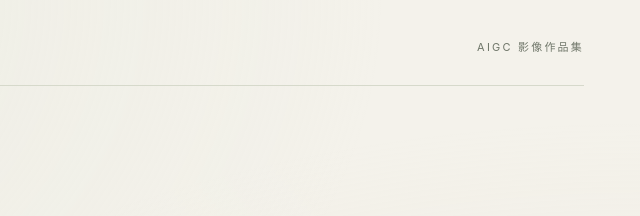
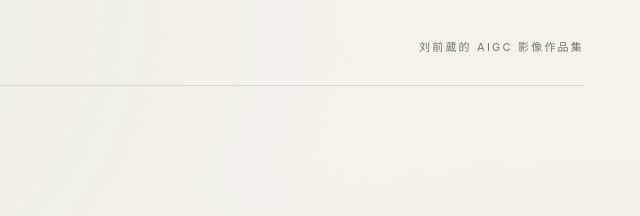
Before and after one commit to 579lvv/again-films, a plain HTML site: page index.html in a window 1280 px wide. Shown: the top 216 px of the page, 640-1280 px from the left. Drawn offline with Linux system fonts and the light colour scheme.

Commit message:
Publish independent portfolio website

```diff
--- a/index.html
+++ b/index.html
@@ -20,7 +20,7 @@
   <div class="page">
     <header class="masthead">
       <a class="wordmark" href="./" aria-label="A’GAIN 影像首页">A’GAIN<span class="wordmark-dot">.</span></a>
-      <span class="collection">AIGC 影像作品集</span>
+      <span class="collection">刘前葳的 AIGC 影像作品集</span>
     </header>
     <main>
       <section class="intro" aria-labelledby="page-title">
```
